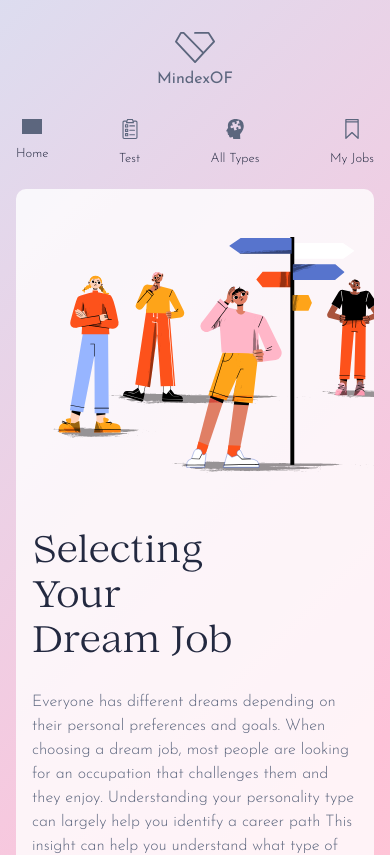
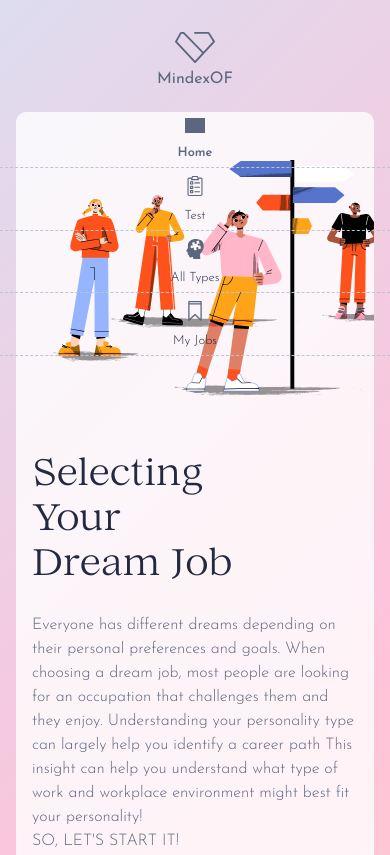
Before and after one commit to mainanchung/MindexOF_Front-end, a React (Create React App) app: page / in a window 390 px wide. Shown: the top 855 px of the page. Built offline with nearby package versions, Linux system fonts and the light colour scheme; grey boxes are pictures that could not be loaded.

Commit message:
hamburger menu done

```diff
--- a/package.json
+++ b/package.json
@@ -13,6 +13,7 @@
     "react-scripts": "5.0.1",
     "react-scroll": "^1.8.9",
     "sass": "^1.56.1",
+    "styled-components": "^5.3.6",
     "web-vitals": "^2.1.4"
   },
   "scripts": {
--- a/src/App.scss
+++ b/src/App.scss
@@ -24,7 +24,7 @@ html, body {
 }
 
 .loading{
-  background-color: rgba($color: #FFFFFF, $alpha: 0.75);
+  background-color: rgba($color: #FFFFFF, $alpha: 0.80);
   position: fixed;
   top: 0px;
   bottom: 0px;
@@ -41,6 +41,6 @@ html, body {
   display: flex;
   flex-direction: column;
   margin-top: 10rem;
-  height: 20rem;
+  height: 15rem;
   }
 }
--- a/src/components/Header/Header.js
+++ b/src/components/Header/Header.js
@@ -1,5 +1,6 @@
 import './Header.scss'
-import { useNavigate, NavLink, useParams } from 'react-router-dom';
+import {  NavLink } from 'react-router-dom';
+import {  useState } from 'react';
 import cartIcon from '../../Assetes/icon/label.svg';
 import homeIcon from '../../Assetes/icon/home.svg';
 import personIcon from '../../Assetes/icon/person2.svg';
@@ -11,6 +12,8 @@ const getJobCartFromLocalStorage = JSON.parse(localStorage.getItem("cart")|| "[]
 
 function Header({jobCart}){
 
+    const [isOpen, setIsOpen] = useState(false);
+
     return(
         <>
             <div className='header'>
@@ -21,35 +24,42 @@ function Header({jobCart}){
                             <p className='header__LOGO--text'>MindexOF</p>
                         </div>
                     </NavLink>
-                    <div className='header__links'>
+                    {/* hamburger menu */}
+
+                    <div className={`header__links ${isOpen? "open" : ""}`}>
                         <NavLink to={"/"} className='header__link'>
                             <div className='header__links--home'>
                                 <img className='header__links--icon' src={homeIcon} alt='cartIcon'/>
-                            <p className='header__links--text header__links--Home'>Home</p>
+                                <p className='header__links--text '>Home</p>
                             </div>
                         </NavLink>
 
                         <NavLink to={"/test"} className='header__link'>
                             <div className='header__links--test'>
                                 <img className='header__links--icon' src={testIcon} alt='testIcon'/>
-                            <p className='header__links--text header__links--text'>Test</p>
+                                <p className='header__links--text '>Test</p>
                             </div>
                         </NavLink>
 
                         <NavLink to={"/types"} className='header__link'>
                             <div className='header__links--type'>
                                 <img className='header__links--icon' src={personIcon} alt='personIcon'/>
-                            <p className='header__links--text header__links--type'>All Types</p>
+                                <p className='header__links--text '>All Types</p>
                             </div>
                         </NavLink>
 
                         <NavLink to={"/cart"} className='header__link' >
                             <div className='header__links--cart'>
                                 <img className='header__links--icon' src={cartIcon} alt='cartIcon'/>
-                            <p className='header__links--text header__links--cart'>My Jobs {jobCart.length? `(${jobCart.length})`:""}  </p>
+                                <p className='header__links--text '>My Jobs {jobCart.length? `(${jobCart.length})`:""}  </p>
                             </div>
                         </NavLink>
-
+                    </div>
+                    <div
+                        className={`header__toggle ${isOpen? "open" : ""}`}
+                        onClick={() => setIsOpen(!isOpen)}
+                    >
+                        <div className="bar"></div>
                     </div>
                 </div>
             </div>
--- a/src/components/Header/Header.scss
+++ b/src/components/Header/Header.scss
@@ -12,11 +12,15 @@
     &__container{
         display: flex;
         flex-direction: column;
+        align-items: center;
+        position: relative;
+        height: 5rem;
         @include tablet{
             flex-direction: row;
             align-items: center;
             justify-content: space-between;
             padding: 1rem 0;
+            margin-top: 2rem;
         }
     }
 
@@ -37,14 +41,17 @@
             flex-direction: column;
             justify-content: center;
             align-items: center;
+            width: 5rem;
+
             @include tablet{
                 display: flex;
                 flex-direction: row;
                 align-items: center;
+                margin-left: 2rem;
 
             }
             @include desktop{
-                margin-left: 2.5rem;
+                margin-left: 4rem;
             }
 
         }
@@ -59,25 +66,105 @@
         }
     }
 
+    &__toggle{
+        display: flex;
+        width: 50px;
+        height: 50px;
+        align-items: center;
+        justify-content: center;
+        cursor: pointer;
+        position: relative;
+        right: -37vw;
+        top: -15vh;
+        .bar{
+            position: relative;
+            width: 30px;
+            height: 2px;
+            background:$Slate;
+            transition: all 0.45s ease-in-out;
+        }
+        .bar::before, .bar::after {
+            content: "";
+            position: absolute;
+            height: 2px;
+            background:$Slate;
+            border-radius: 3px;
+            transition: all 0.45s ease-in-out;
+        }
+
+        .bar::before {
+            width: 30px;
+            transform: translateY(-8px);
+            right: 0;
+          }
+        .bar::after {
+            width: 30px;
+            transform: translateY(8px);
+          }
+
+        &.open{
+            .bar {
+                transform: translateX(-40px);
+                background: transparent;
+            }
+            .bar::before {
+                width: 30px;
+                transform: rotate(45deg) translate(26px, -26px);
+            }
+            .bar::after {
+                transform: rotate(-45deg) translate(26px, 26px);
+              }
+        }
+        @include tablet{
+            display: none;
+        }
+    }
+
     &__links{
-        display: flex;
-        justify-content: space-between;
-        padding: 1rem 0 ;
-        @include tablet{
-        display: flex;
-        justify-content: flex-end;
-        }
+        // display: flex;
+        // justify-content: space-between;
+        // padding: 1rem 0 ;
+        @include onlyShowsOnMobile{
+            padding: 0.5rem 0;
+            position: fixed;
+            top: 110px;
+            display: flex;
+            flex-direction: column;
+            background:rgba($color:#FFFFFF, $alpha: 0.9);
+            left: 0;
+            width: 100vw;
+            height:66vh;
+            overflow: hidden;
+            transform: translateY(-150%);
+            transition: all .50s;
+            a::before {
+                background: transparent;
+            }
+            &.open {
+                transform: translateX(0);
+            }
+            }
+
+            @include tablet{
+            display: flex;
+            justify-content: flex-end;
+            }
+
         &--home, &--test, &--type, &--cart{
             display: flex;
             flex-direction: column;
             align-items: center;
-
+            justify-content: center;
+            border-bottom: dashed $Cloud 1px;
+            padding-top: 0.5rem;
             @include tablet{
+                display: flex;
                 flex-direction: row;
-                margin-right: 1rem;
                 align-items: baseline;
+                border-bottom:none;
             }
         }
+
         &--icon{
             filter: brightness(0) saturate(100%) invert(36%) sepia(31%) saturate(323%) hue-rotate(184deg) brightness(101%) contrast(90%);
             width: 20px;
@@ -89,24 +176,37 @@
 
         &--text{
             // border-bottom: dashed 1px $Slate;
+            display: flex;
+            flex-direction: column;
+            align-items: center;
+            margin-bottom: 0.5rem;
             padding-bottom: 0.5rem;
             font-size: 0.8rem;
             transition: 0.2s;
             margin-bottom: 0%;
             &:hover{
-                font-weight: 600;
+                font-weight:600;
                 color: $Slate;
             }
             @include tablet{
+                flex-direction: row;
+                margin-right: 0.5rem;
+                align-items: baseline;
                 border:none;
-                display: inline-block;
                 font-size: 1rem;
-                width: 6rem;
+                width: 5.8rem;
             }
         }
     }
 
     &__link{
+        &.active{
+
+         p{
+            font-weight: 600;
+            color: $Slate;
+         }
+        }
         @include desktop{
             margin-right:2rem ;
         }
@@ -114,5 +214,8 @@
         font-weight:200;
         text-decoration: none;
     }
+    //Hamburger menu
+
+
 
 }
--- a/src/pages/JobCart/JobCart.scss
+++ b/src/pages/JobCart/JobCart.scss
@@ -11,7 +11,7 @@
     background-size: fill;
     background-attachment:fixed;
     background-repeat: no-repeat;
-    padding: 1rem;
+    padding: 2rem 1rem;
     margin: 0 auto;
     color: $Graphite;
     @include tablet{
--- a/src/pages/SingleType/SingleType.js
+++ b/src/pages/SingleType/SingleType.js
@@ -202,7 +202,7 @@ function SingleType({ jobCart,setJobCart}){
                                 :
                                 <div className='loading'><img src={loadingIcon} alt="loading"/></div>
                             }
-                            {/* {currentJobData.length ? "" :<div className='no-data'><p>No result</p></div>} */}
+                            {currentJobData.length ? "" :<div className='no-data'><p>No result</p></div>}
                             </div>
                         </div>
                 </div>
--- a/src/pages/SingleType/SingleType.scss
+++ b/src/pages/SingleType/SingleType.scss
@@ -8,11 +8,13 @@
     background-color: rgb(255, 255, 255);
     overflow: hidden;
     padding: 2rem 1rem;
+    margin-top: 1rem;
 
     @include tablet{
         grid-area: 2 / 1 / 7 / 6;
         display: flex;
         padding-right:0;
+        margin-top: 2.5rem;
     }
 
     @include desktop{
@@ -29,7 +31,7 @@
         background: linear-gradient(-45deg, #fbe9b1, #fbccde, #b6e7fa, #b5e1d7);
         background-size: 400% 400%;
         animation: gradient 15s ease infinite;
-        padding: 1rem;
+        padding: 2rem 1rem;
 
         @keyframes gradient {
             0% {
@@ -43,7 +45,7 @@
             }
         }
         @include tablet{
-             padding: 0 2rem 2rem 2rem;
+            padding: 2rem 1rem;
             display: grid;
             grid-template-columns: repeat(5, 1fr);
             grid-column-gap: 0px;
--- a/src/pages/Types/Types.scss
+++ b/src/pages/Types/Types.scss
@@ -5,7 +5,7 @@
 
 .types{
     &__container{
-        padding: 0 1.5rem 1.5rem  2rem;
+        padding: 2rem 1rem;
         background: linear-gradient(-45deg, #fff0be, #ffc2d9, #c5efff, #cdfff4);
         background-size: 400% 400%;
         width: 100vw;
--- a/src/style/partials/_mixins.scss
+++ b/src/style/partials/_mixins.scss
@@ -13,7 +13,6 @@
 }
 
 @mixin onlyShowsOnMobile {
-
   @media screen and (min-width: $mobile-breakpoint) and (max-width: 767px){
     @content;
   }
```
Also changed, not shown: src/Assetes/icon/loading.gif (added), 1 other file (tests, documents, lock files or other folders). Lines whose indentation alone changed are shown as unchanged.
